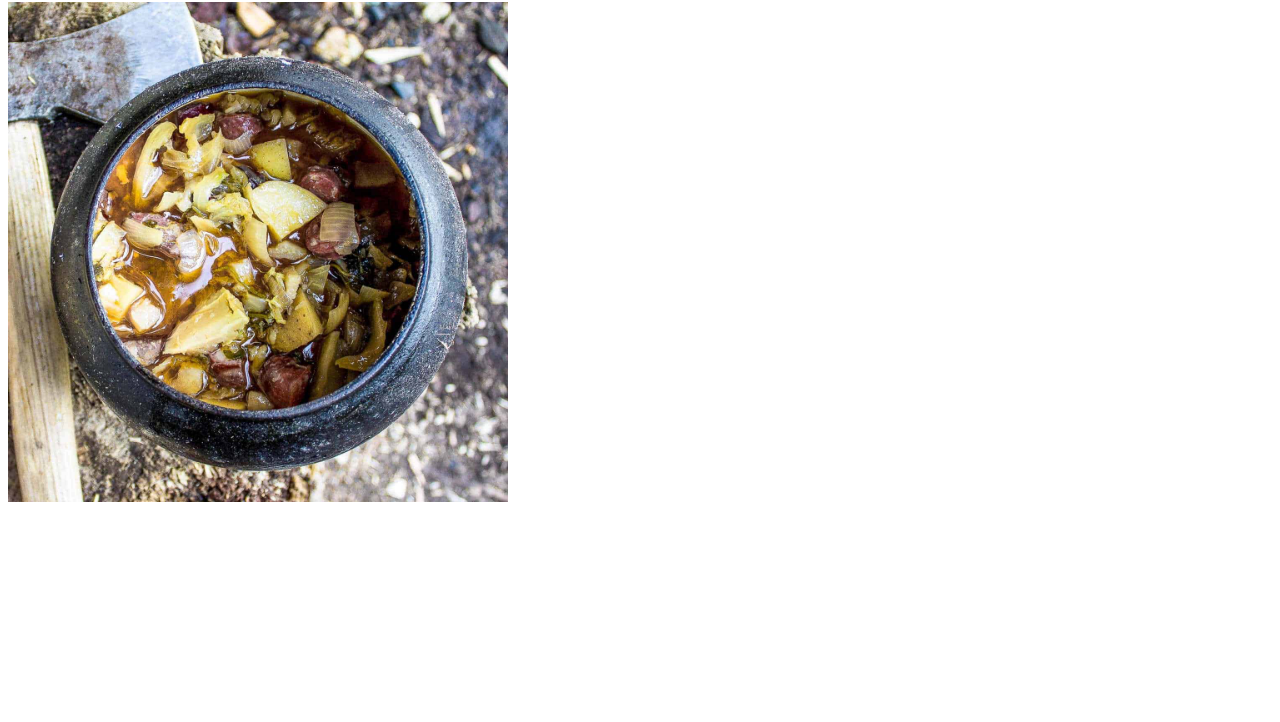
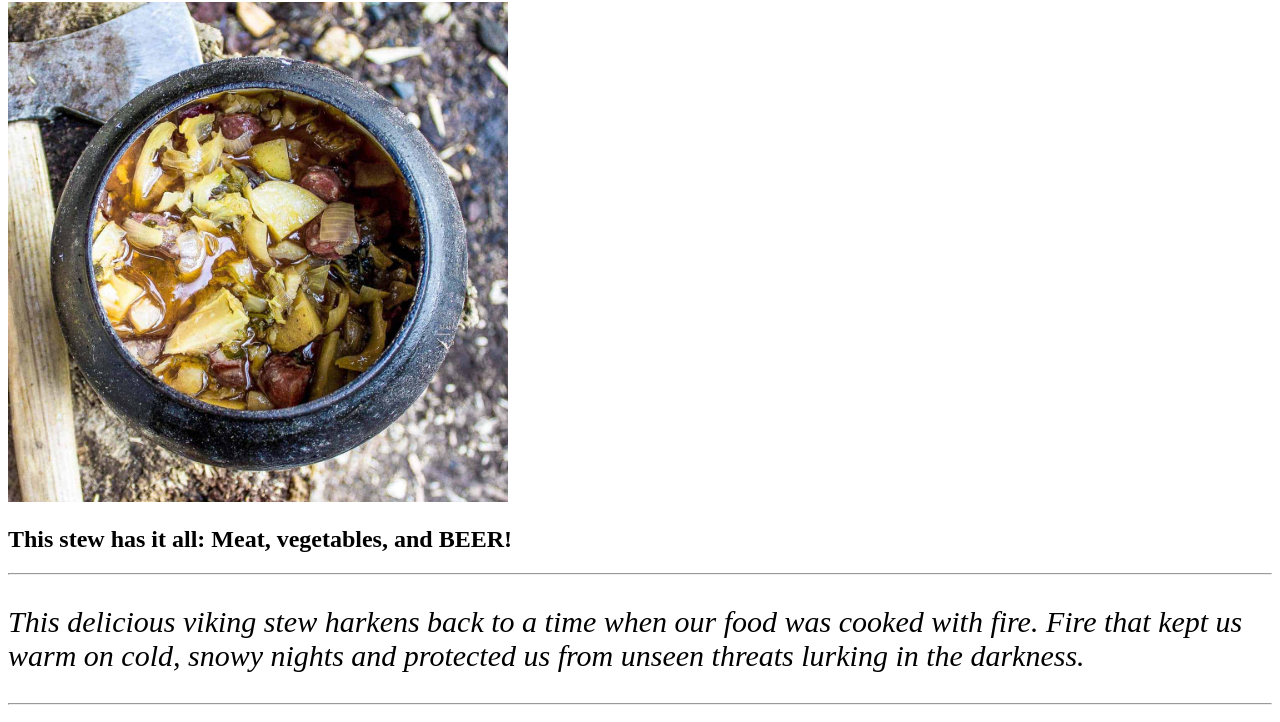
Before and after one commit to bmcginnis007/odin-recipes, a plain HTML site: page recipes/viking-stew.html in a window 1280 px wide. Shown: the part 78-800 px from the top of the page. Drawn offline with Linux system fonts and the light colour scheme.

Commit message:
changed description under image

```diff
--- a/recipes/viking-stew.html
+++ b/recipes/viking-stew.html
@@ -7,5 +7,10 @@
     <body>
         <h1>Medieval Viking Stew</h1>
         <img src="./viking-stew-recipe-2.jpg" alt="Cauldron filled with delicious stew" height="500px;" width="500px;">
+        <h2>This stew has it all: Meat, vegetables, and BEER!</h2>
+        <hr>
+        <p style="font-size: 30px;"><em>This delicious viking stew harkens back to a time when our food was cooked with fire. Fire that kept us warm on cold, snowy nights and protected us from unseen threats lurking in the darkness.</em></p>
+        <hr>
+
     </body>
 </html>
```
